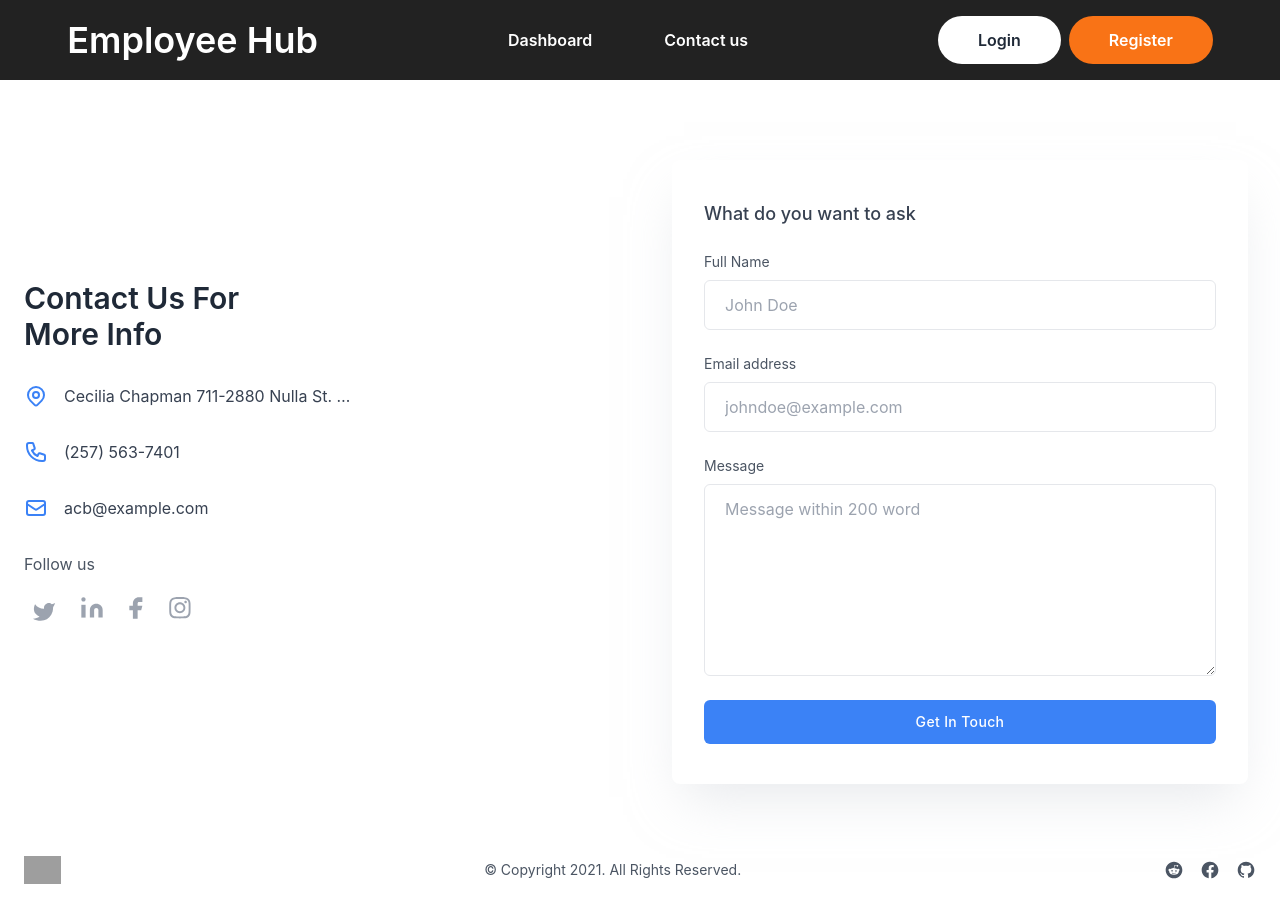
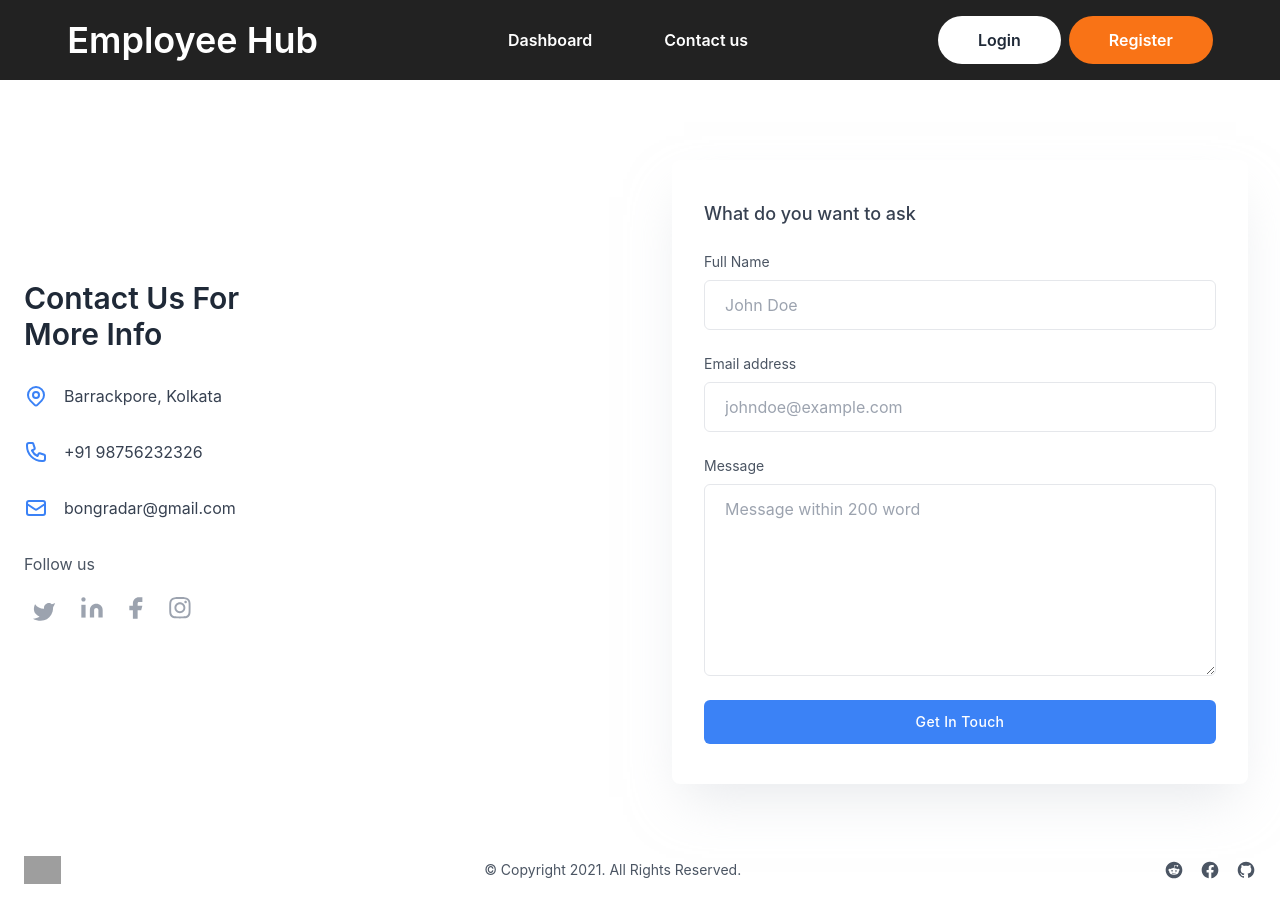
Before and after one commit to snehashisroyofficial/employee-hub-client, a React (Vite) app: page /contact-us in a window 1280 px wide. Built offline with nearby package versions, Linux system fonts and the light colour scheme; no server answers; grey boxes are pictures that could not be loaded.

Commit message:
layout design complete

```diff
--- a/src/Pages/ContactUs.jsx/ContactUs.jsx
+++ b/src/Pages/ContactUs.jsx/ContactUs.jsx
@@ -66,7 +66,7 @@ const ContactUs = () => {
                 </svg>
 
                 <span className="mx-2 text-gray-700 truncate w-72 dark:text-gray-400">
-                  Cecilia Chapman 711-2880 Nulla St. Mankato Mississippi 96522
+                  Barrackpore, Kolkata
                 </span>
               </p>
 
@@ -87,7 +87,7 @@ const ContactUs = () => {
                 </svg>
 
                 <span className="mx-2 text-gray-700 truncate w-72 dark:text-gray-400">
-                  (257) 563-7401
+                  +91 98756232326
                 </span>
               </p>
 
@@ -108,7 +108,7 @@ const ContactUs = () => {
                 </svg>
 
                 <span className="mx-2 text-gray-700 truncate w-72 dark:text-gray-400">
-                  acb@example.com
+                  bongradar@gmail.com
                 </span>
               </p>
             </div>
```
